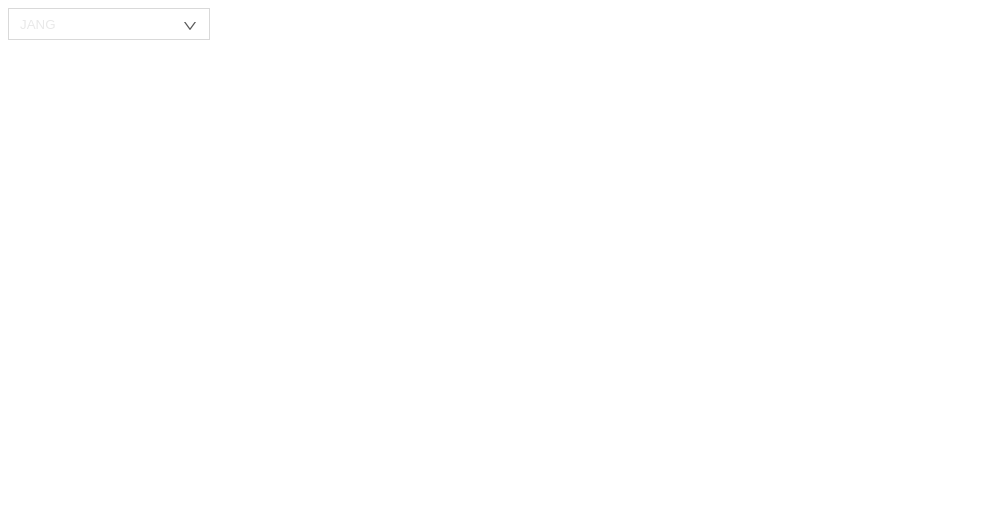
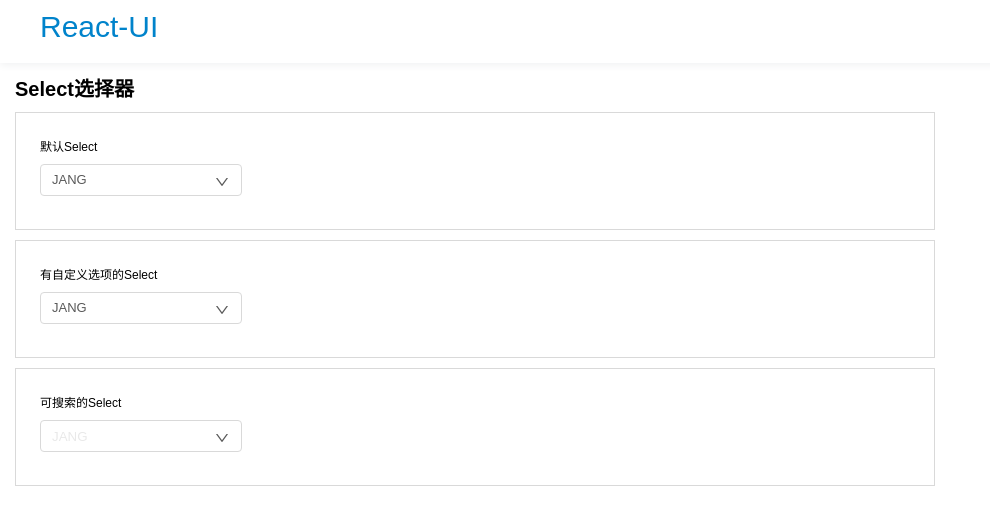
Before and after one commit to Yuki-Zhao/reactStudy, a React app: page / in a window 1280 px wide. Shown: the top 524 px of the page, without its empty margins (0-990 px from the left). Built offline with nearby package versions, Linux system fonts and the light colour scheme.

Commit message:
【bug】1）Select三种情况完成        2）布局UI大概调整

```diff
--- /dev/null
+++ b/css/components/Index.less
@@ -0,0 +1,34 @@
+@import "global";
+
+.react-ui-index .react-ui-head {
+  height: 63px;
+  box-shadow: 0 2px 8px #f0f1f2;
+  padding: 0 40px;
+}
+.react-ui-index .react-ui-head>div {
+  width: 200px;
+  height: 43px;
+  font-size: 30px;
+  position: absolute;
+  top: 10px;
+  bottom: 0;
+  color: @hoveBoderColor;
+}
+.react-ui-index .react-ui-index-container {
+  margin: 0 15px;
+}
+.react-ui-index .react-ui-components {
+  width: 870px;
+  height: 68px;
+  margin-top: 10px;
+  padding: 24px;
+  border: @border;
+}
+.react-ui-index .react-ui-components-type {
+  margin-top: 10px;
+  font-size: 20px;
+  font-weight: bold;
+}
+.react-ui-index .react-ui-components-name {
+  margin-bottom: 10px;
+}
--- a/css/components/global.less
+++ b/css/components/global.less
@@ -9,17 +9,36 @@
 @pointer: pointer;
 @shadow: 0 1px 4px 0 rgba(0,0,0,.15);
 @fontSize: 13px;
+@borderRadius: 4px;
+
+
+html,
+body,
+#app,
+.react-ui-index {
+  position: absolute;
+  width: 100%;
+  height: 100%;
+  padding: 0;
+  margin: 0;
+  font-size: 12px;
+  font-family: "Microsoft YaHei", sans-serif !important;
+  -webkit-user-select:none;
+  -moz-user-select:none;
+  -ms-user-select:none;
+  user-select:none;
+}
 
 body {
   font-family: "Microsoft YaHei", sans-serif !important;
 }
-/*div:focus,
+div:focus,
 input:focus {
   outline: none;
-}*/
+}
 input {
   border: 1px solid #d9d9d9;
-  border-radius: 4px;
+  border-radius: @borderRadius;
   padding: 4px;
 }
 input::-webkit-input-placeholder {
--- a/css/components/select/Select.less
+++ b/css/components/select/Select.less
@@ -9,6 +9,7 @@
   cursor: @pointer;
   font-size: @fontSize;
   color: @fontColor;
+  border-radius: @borderRadius;
 }
 .react-ui-select-selected {
   width: 178px;
@@ -28,12 +29,6 @@
   line-height: 1.5;
   vertical-align: top;
 }
-.react-ui-select-options {
-  margin-top: 10px;
-  padding: 5px 0;
-  border-radius: 4px;
-  box-shadow: @shadow;
-}
 .react-ui-select-selected .react-ui-select-search >input {
   width: 100%;
   height: 20px;
--- /dev/null
+++ b/css/components/select/SelectDropdown.less
@@ -0,0 +1,12 @@
+@import "../global";
+
+.react-ui-select-options {
+  width: 200px;
+  margin-top: 10px;
+  padding: 5px 0;
+  border-radius: @borderRadius;
+  box-shadow: @shadow;
+  font-size: @fontSize;
+  color: @fontColor;
+  z-index: 2;
+}
--- a/css/components/select/SelectOption.less
+++ b/css/components/select/SelectOption.less
@@ -28,6 +28,7 @@
 .react-ui-select-custom-option .ui-icon-check {
   line-height: 2.5;
   margin-left: 8px;
+  cursor: @pointer;
 }
 .react-ui-select-custom-option .ui-icon-check:hover {
   color: @hoveBoderColor;
--- a/src/App.jsx
+++ b/src/App.jsx
@@ -2,6 +2,7 @@ import React from 'react';
 import ReactDom from 'react-dom';
 import Index from "./Index";
 
+import './../css/components/global.less';
 
 ReactDom.render(
     <Index />,
--- a/src/Index.jsx
+++ b/src/Index.jsx
@@ -1,7 +1,8 @@
 import React, { Component } from 'react';
+import Util from './util/Util';
 import Select from './components/select/Select';
 
-import './../css/components/global.less';
+import './../css/components/Index.less';
 
 const selectOptions = [{
     key: 'jank',
@@ -15,12 +16,48 @@ const selectOptions = [{
 }];
 
 class Index extends Component {
+    constructor(props) {
+        super(props);
+        this.state = {
+            isShowSelectDropDown: false
+        };
+        this.onClick = this.onClick.bind(this);
+    }
+
+    /**
+     * select下拉列表失去焦点
+     * @param e
+     */
+    onClick(e) {
+        if(!Util.isShowSelectDropdown) {
+            Util.closeSelectDropdown();
+            this.setState({
+                isShowSelectDropDown: false
+            })
+        }
+    }
+
     render() {
         return (
-            <div>
-                {/*<Select selectOptions={selectOptions} />*/}
-                {/*<Select selectOptions={selectOptions} customOption />*/}
-                <Select selectOptions={selectOptions} showSearch={true} />
+            <div className='react-ui-index' onMouseDown={this.onClick}>
+                <div className='react-ui-head'>
+                    <div>React-UI</div>
+                </div>
+                <div className='react-ui-index-container'>
+                    <div className='react-ui-components-type'>Select选择器</div>
+                    <div className='react-ui-components'>
+                        <div className='react-ui-components-name'>默认Select</div>
+                        <Select selectOptions={selectOptions} />
+                    </div>
+                    {<div className='react-ui-components'>
+                        <div className='react-ui-components-name'>有自定义选项的Select</div>
+                        <Select selectOptions={selectOptions} customOption={true} />
+                    </div>}
+                    <div className='react-ui-components'>
+                        <div className='react-ui-components-name'>可搜索的Select</div>
+                        <Select selectOptions={selectOptions} isShowDropDown={this.state.isShowSelectDropDown} showSearch={true} />
+                    </div>
+                </div>
             </div>
         )
     }
--- a/src/components/select/Select.jsx
+++ b/src/components/select/Select.jsx
@@ -1,9 +1,7 @@
 import React, { Component } from 'react';
-import Option from './SelectOption';
 import Util from './../../util/Util';
 
 import './../../../css/components/select/Select.less';
-//todo 失去焦点收起下拉列表问题
 
 class Select extends Component {
     constructor(props) {
@@ -11,12 +9,18 @@ class Select extends Component {
         let selectdValue = props.selectedValue || (this.props.selectOptions && this.props.selectOptions.length > 0 && this.props.selectOptions[0].value);
         this.state = {
             selectedValue: selectdValue,
-            isShow: false, //是否出现选项列表
+            isShow: props.isShowDropDown || false, //是否出现选项列表
             options: this.props.selectOptions, //选项列表
             searchInputPlac: selectdValue //搜索input的placehoder
         };
         this.changeValue = this.changeValue.bind(this);
         this.searchOptions = this.searchOptions.bind(this);
+    }
+
+    componentWillReceiveProps(nextProps) {
+        if(!nextProps.isShowDropDown && this.state.isShow) {
+            this.clickSelectedValue();
+        }
     }
 
     /**
@@ -30,31 +34,12 @@ class Select extends Component {
             searchInputPlac: value,
             isShow: false
         });
-        this.refs.selectSearchInput.value = value;
+        if(this.refs.selectSearchInput) {
+            this.refs.selectSearchInput.value = value;
+        }
         this.props.onChange && this.props.onChange(key, value);
     }
 
-    createOptions() {
-        if(this.state.options && this.state.options.length > 0) {
-            let uis = [];
-            this.state.options.forEach(function (option) {
-                uis.push(
-                    <Option key={option.key} title={option.key}
-                            isActive={option.value === this.state.selectedValue}
-                            onClick={this.changeValue}
-                    >
-                        {option.value}
-                    </Option>
-                )
-            }, this);
-            if(this.props.customOption) {
-               uis.push(
-                   <Option key='custom' isCustom={true} onClick={this.changeValue}></Option>
-               )
-            }
-            return uis;
-        }
-    }
 
     searchOptions(e) {
         let value = e.target.value,
@@ -64,51 +49,61 @@ class Select extends Component {
             let upperValue = value.toUpperCase();
             Util.delayCall(function () {
                 if(value === '') {
-                    that.setState({
-                        isShow: true,
-                        options: that.props.selectOptions
-                    })
+                    searchOptions = that.props.selectOptions;
                 } else {
                     that.props.selectOptions.forEach(function (option) {
                         if(option.value.toUpperCase().indexOf(upperValue) > -1) {
                             searchOptions.push(option);
                         }
                     });
-                    that.setState({
-                        isShow: true,
-                        options: searchOptions
-                    });
                 }
+                that.showSelectDropdown(searchOptions);
             });
         }
     }
 
-    searchFocus() {
-        this.refs.selectSearchInput.value = '';
+    clickSelectedValue(selectOptions) {
+        let isShow;
+        if(this.state.isShow) {
+            Util.closeSelectDropdown();
+            if(this.props.showSearch) {
+                this.refs.selectSearchInput.blur();
+                this.refs.selectSearchInput.value = '';
+            }
+            isShow = false;
+        } else {
+            this.showSelectDropdown(selectOptions);
+            isShow = true;
+        }
         this.setState({
-            isShow: true,
-            options: this.props.selectOptions
+            isShow: isShow
         })
     }
 
-    clickSelectedValue() {
-        if(this.props.showSearch) return;
-        this.setState({isShow: !this.state.isShow});
+    showSelectDropdown(selectOptions) {
+        let selectDom = this.refs.select;
+        let that = this;
+        Util.showSelectDropdown(selectOptions, {
+            left: selectDom.offsetLeft,
+            top: selectDom.offsetTop + 30 + 5,
+            customOption: this.props.customOption,
+            onChange: (key, value) => {
+                that.changeValue(key, value);
+            }
+        });
     }
 
     render() {
-        //onBlur={() => {this.setState({isShow: false})}}
         return (
-            <div className='react-ui-select' tabIndex='-1' >
+            <div className='react-ui-select' ref='select'>
                 <div className='react-ui-select-selected'
-                     onClick={this.clickSelectedValue.bind(this)}
+                     onClick={this.clickSelectedValue.bind(this, this.props.selectOptions)}
 
                 >
                     {
                         this.props.showSearch ?
                             <div className="react-ui-select-search">
                                 <input onChange={this.searchOptions}
-                                       onFocus={this.searchFocus.bind(this)}
                                        placeholder={this.state.searchInputPlac}
                                        ref="selectSearchInput"
                                 />
@@ -117,12 +112,6 @@ class Select extends Component {
                     }
                     <span className='ui-icon-down' style={{transform: this.state.isShow ? 'rotate(180deg)' : 'rotate(0deg)',transition:'transform 1s linear'}}/>
                 </div>
-                <div className='react-ui-select-options'
-                     style={{display: this.state.isShow ? 'block' : 'none'}}
-                     ref="selectOptions"
-                >
-                    {this.createOptions()}
-                </div>
             </div>
         )
     }
--- /dev/null
+++ b/src/components/select/SelectDropdown.jsx
@@ -0,0 +1,86 @@
+import React, { Component } from 'react';
+import ReactDOM from 'react-dom';
+import Option from './SelectOption';
+
+import './../../../css/components/select/SelectDropdown.less';
+
+let _SelectDropdown = null;
+class SelectDropdown extends Component {
+    constructor(props) {
+        super(props);
+        this.onClick = this.onClick.bind(this);
+        this.state = {
+            selectedValue: ''
+        }
+    }
+
+
+    componentWillUnmount() {
+        _SelectDropdown = null;
+    }
+
+    onClick(title, value) {
+        this.props.options && this.props.options.onChange(title, value);
+        this.props.onClose();
+    }
+
+    createOptions() {
+        if(this.props.values && this.props.values.length > 0) {
+            let uis = [];
+            this.props.values.forEach(function (option) {
+                uis.push(
+                    <Option key={option.key} title={option.key}
+                            isActive={option.value === this.state.selectedValue}
+                            onClick={this.onClick}
+                    >
+                        {option.value}
+                    </Option>
+                )
+            }, this);
+            if(this.props.options && this.props.options.customOption) {
+                uis.push(
+                    <Option key='custom' isCustom={true} onClick={this.onClick} />
+                )
+            }
+            return uis;
+        }
+    }
+
+    render() {
+        return (
+            <div className='react-ui-select-options'>
+                {this.createOptions()}
+            </div>
+        )
+    }
+
+}
+SelectDropdown.getInstance = function () {
+    let div = document.createElement('div');
+    div.className += 'react-ui-select-dropdowm';
+    div.style.position = 'absolute';
+    document.body.appendChild(div);
+    return {
+        show(props) {
+            props.onClose = function () {
+                ReactDOM.unmountComponentAtNode(div);
+            };
+            if (_SelectDropdown) {
+                _SelectDropdown.close();
+            }
+            if(props.options) {
+                div.style.left = props.options.left + 'px';
+                div.style.top = props.options.top + 'px';
+            }
+            ReactDOM.render(React.createElement(SelectDropdown, props), div);
+        },
+        close() {
+            if (_SelectDropdown) {
+                _SelectDropdown.close();
+            }
+            ReactDOM.unmountComponentAtNode(div);
+        }
+    };
+};
+
+export default SelectDropdown;
--- a/src/components/select/SelectOption.jsx
+++ b/src/components/select/SelectOption.jsx
@@ -5,11 +5,14 @@ import './../../../css/components/select/SelectOption.less';
 class Option extends Component {
     constructor(props) {
         super(props);
-        this.onClick = this.onClick.bind(this);
     }
 
-    onClick() {
-        this.props.onClick(this.props.title, this.props.children)
+    onClick(title) {
+        if(title === 'custom') {
+            this.props.onClick(this.props.title, this.refs.customInput.value);
+        } else {
+            this.props.onClick(this.props.title, this.props.children);
+        }
     }
 
     render() {
@@ -17,11 +20,11 @@ class Option extends Component {
             this.props.isCustom ?
             <div className='react-ui-select-custom-option'>
                 <input ref='customInput'/>
-                <span className='ui-icon-check' onClick={(e) => {this.props.onClick('custom', this.refs.customInput.value)}}/>
+                <span className='ui-icon-check' onClick={this.onClick.bind(this, 'custom')}/>
             </div> :
             <div className={'react-ui-select-option'+ (this.props.isActive ? ' active' : '')}
                 key={this.props.title}
-                onClick={this.onClick}
+                onClick={this.onClick.bind(this, this.props.title, this.props.children)}
             >
                 {this.props.children}
             </div>
```
Also changed, not shown: src/util/Util.js (+14 -0 lines).
